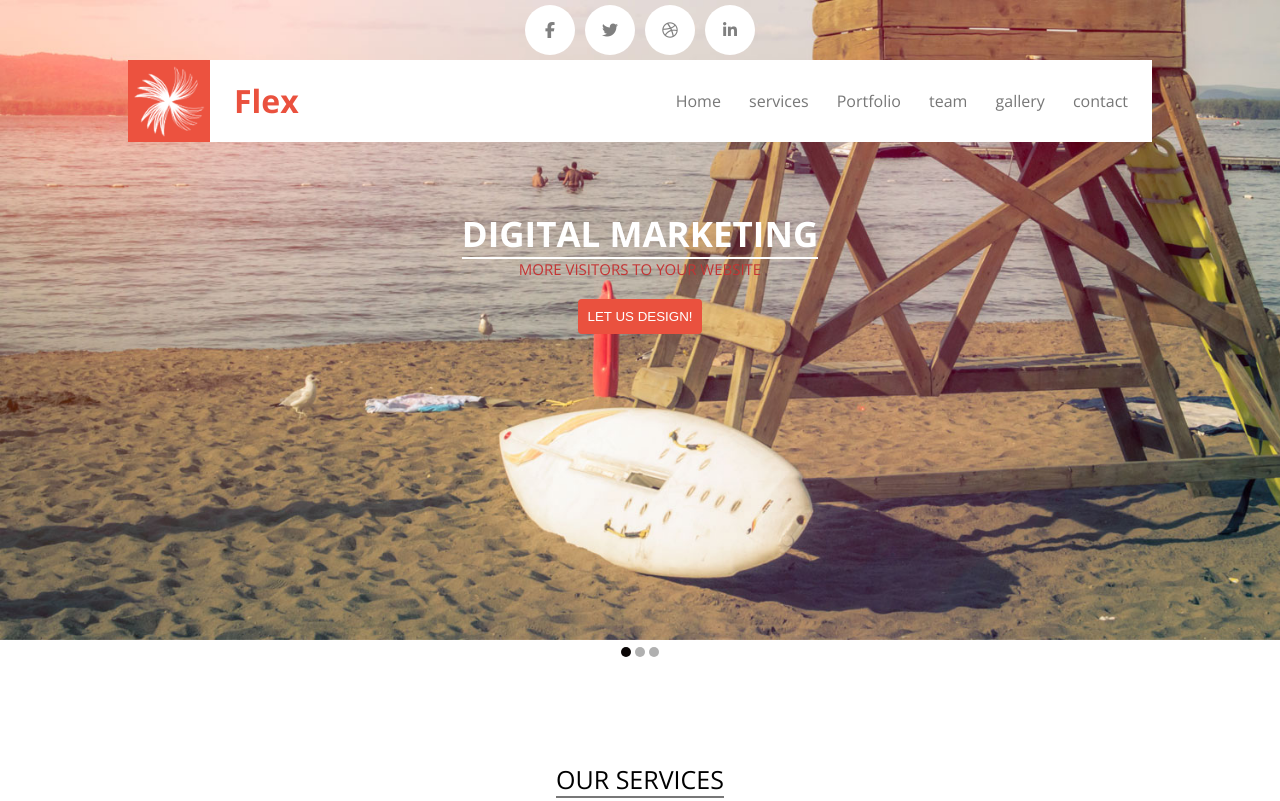
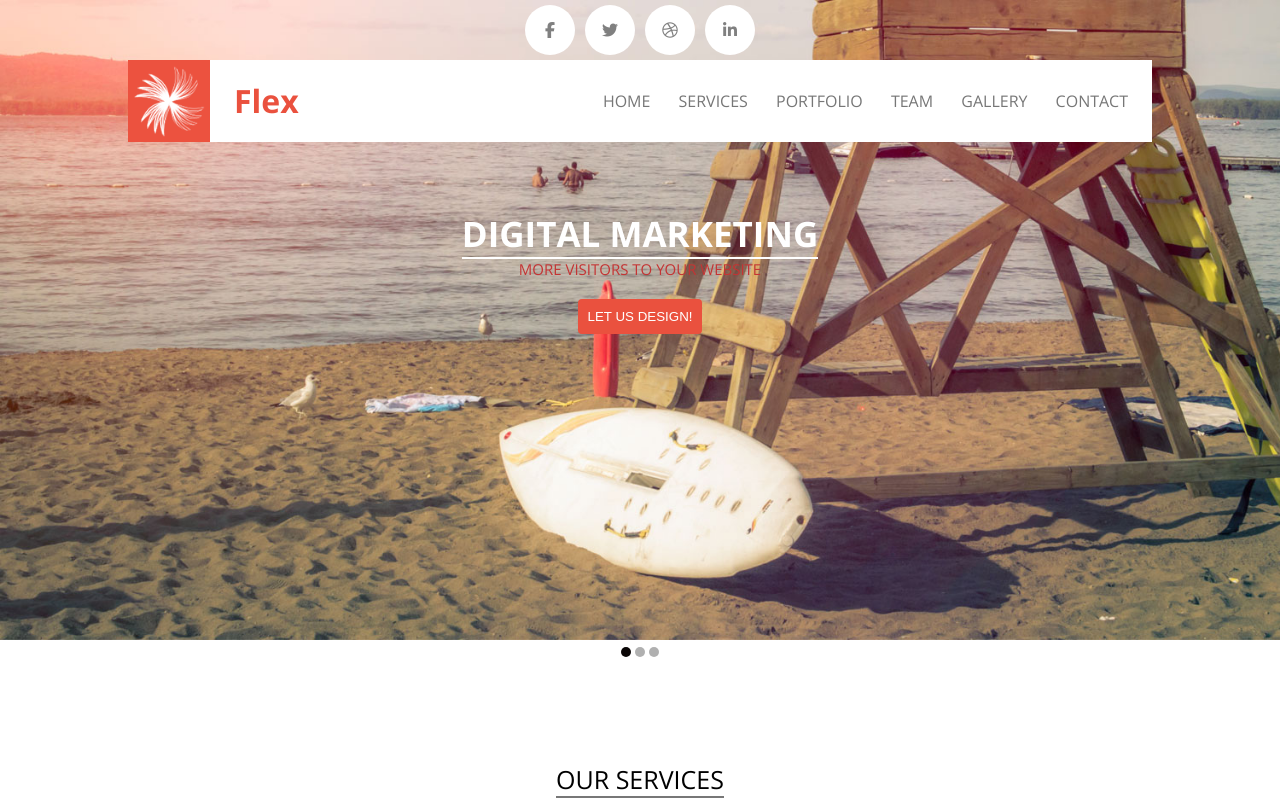
Before and after one commit to akk26/assignment-checkpoint-2, a plain HTML site: page index.html in a window 1280 px wide. Shown: the top 801 px of the page. Drawn offline with nearby package versions, Linux system fonts and the light colour scheme.

Commit message:
Updated after some fonts changes

```diff
--- a/index.html
+++ b/index.html
@@ -37,12 +37,12 @@
           <h2 class="color-text">Flex</h2>
           <nav class="nav flex-sb-ac">
             <div class="active">
-              <a href="./index.html">Home</a>
-              <a href="#our-services">services</a>
-              <a href="#portofolio">Portfolio</a>
-              <a href="#team">team</a>
-              <a href="./gallery.html">gallery</a>
-              <a href="#contact">contact</a>
+              <a href="./index.html">HOME</a>
+              <a href="#our-services">SERVICES</a>
+              <a href="#portofolio">PORTFOLIO</a>
+              <a href="#team">TEAM</a>
+              <a href="./gallery.html">GALLERY</a>
+              <a href="#contact">CONTACT</a>
             </div>
           </nav>
         </div>
```
